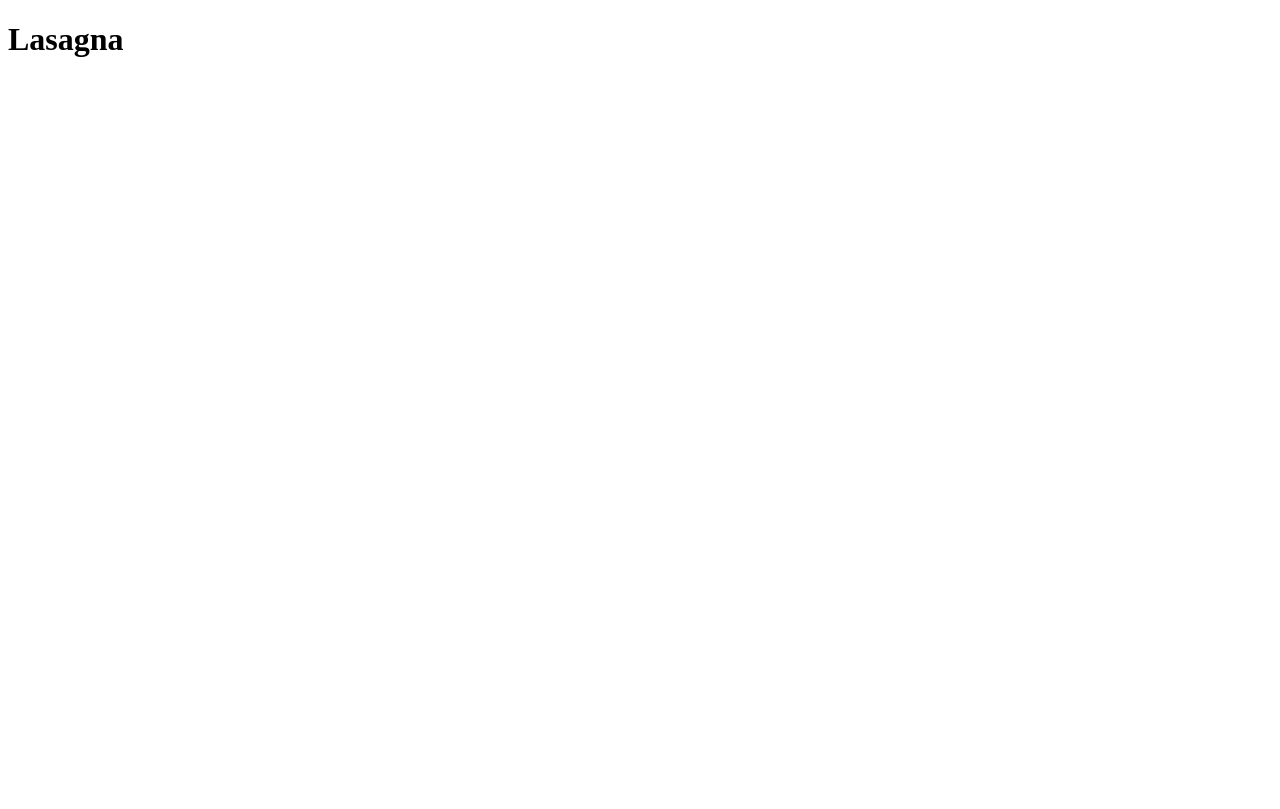
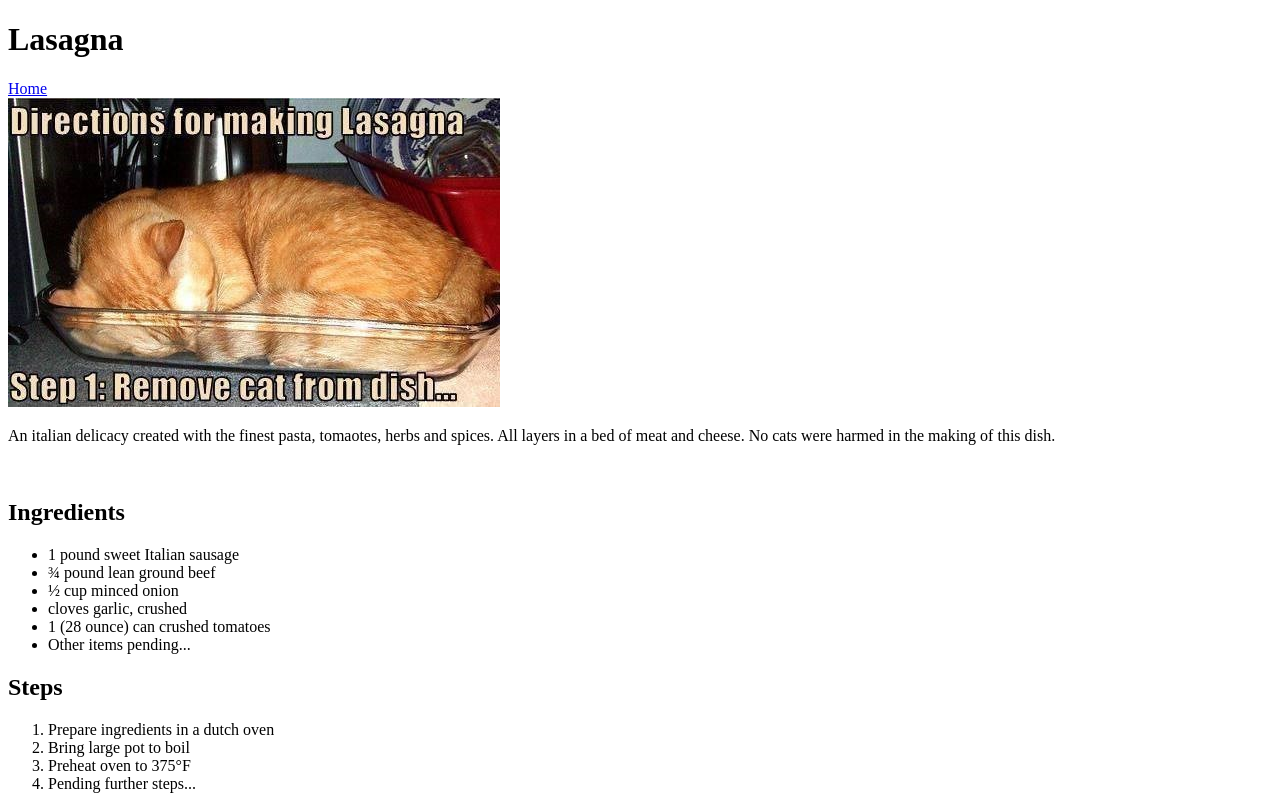
Before and after one commit to dapalacios/odin-recipes, a plain HTML site: page recipes/lasagna.html in a window 1280 px wide. Drawn offline with Linux system fonts and the light colour scheme.

Commit message:
Edited index.html and lasagna.html. Also added new images and respective links

```diff
--- a/recipes/lasagna.html
+++ b/recipes/lasagna.html
@@ -6,5 +6,32 @@
 
         <body>
             <h1>Lasagna</h1>
+            <a href="../index.html">Home</a>
+            <br>
+
+            <img src="../images/lasagna.jpg" alt="Photo of Lasagna">
+            <p>
+                An italian delicacy created with the finest pasta, tomaotes, herbs and spices.
+                All layers in a bed of meat and cheese. No cats were harmed in the making of this
+                dish.
+            </p>
+            <br>
+            <h2>Ingredients</h2>
+            <ul>
+                <li>1 pound sweet Italian sausage </li>
+                <li>¾ pound lean ground beef </li>
+                <li>½ cup minced onion </li>
+                <li>cloves garlic, crushed</li>
+                <li>1 (28 ounce) can crushed tomatoes</li>
+                <li>Other items pending...</li>
+            </ul>
+
+            <h2>Steps</h2>
+            <ol>
+                <li>Prepare ingredients in a dutch oven</li>
+                <li>Bring large pot to boil</li>
+                <li>Preheat oven to 375&#176;F</li>
+                <li>Pending further steps...</li>
+            </ol>
         </body>
     </html>
```
Also changed, not shown: index.html (+8 -2 lines), images/chef_beaker.jpg (added), images/lasagna.jpg (added), 1 other file.
